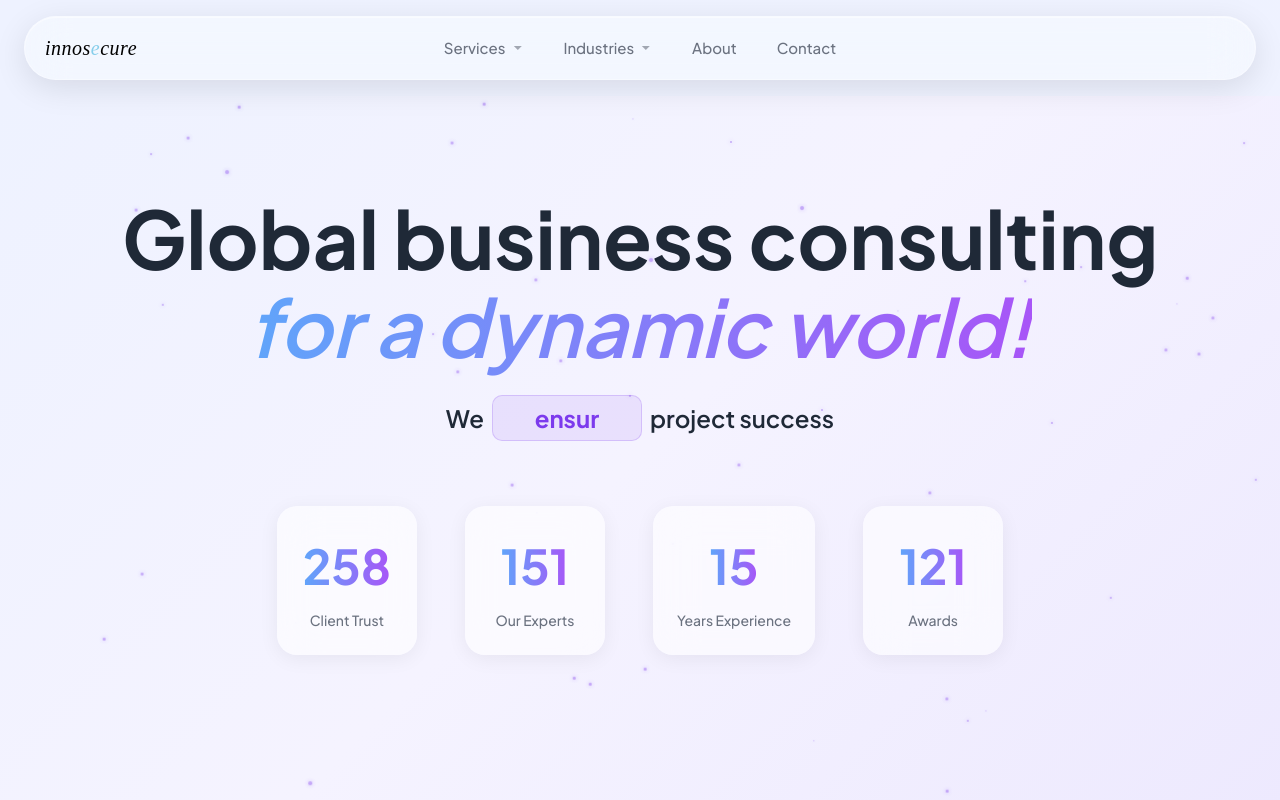
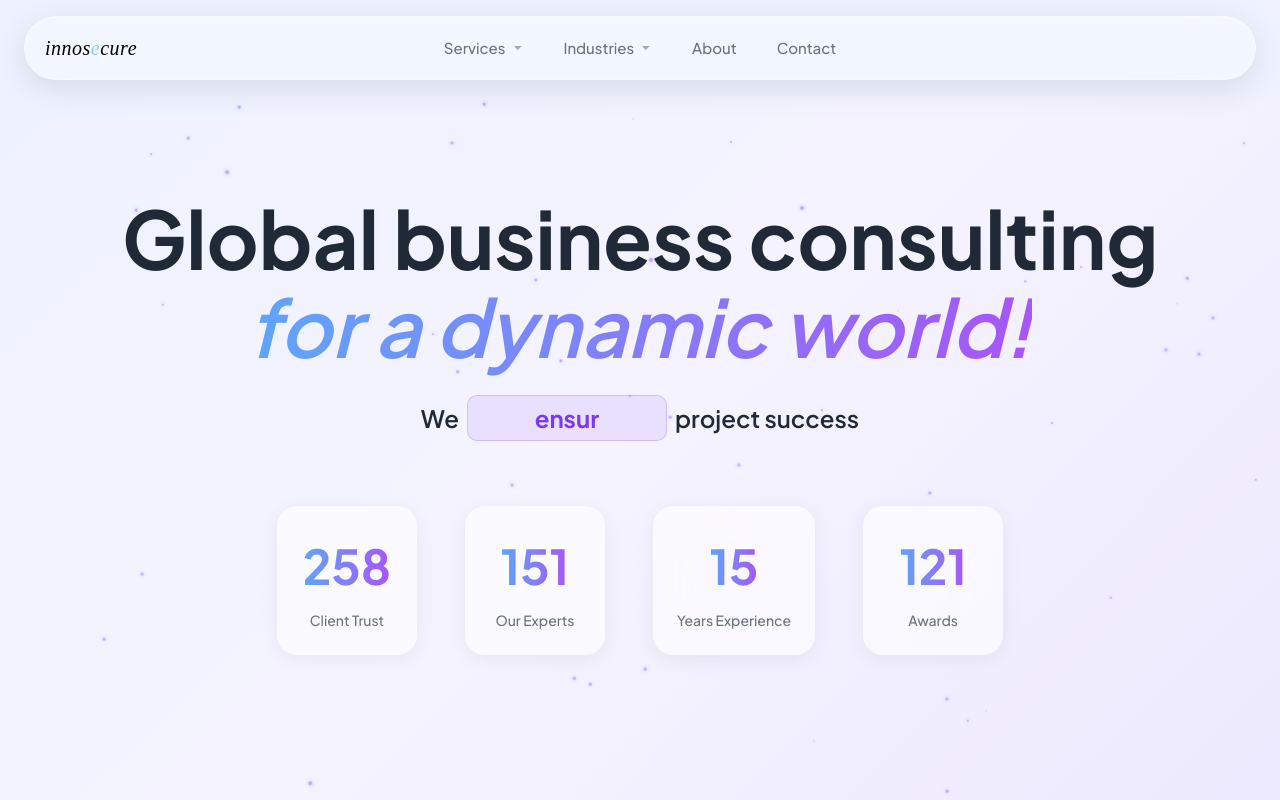
Before and after one commit to srbhcodes/InnosecureMain, a React (Vite) app: page / in a window 1280 px wide. Shown: the top 800 px of the page. Built offline with nearby package versions, Linux system fonts and the light colour scheme.

Commit message:
Update industry pages images, fix About page header, add country code dropdown to Contact, fix hero typing word container

```diff
--- a/src/styles/pages/home.css
+++ b/src/styles/pages/home.css
@@ -181,7 +181,7 @@
   border-radius: var(--radius-md);
   border: 1px solid rgba(124, 58, 237, 0.2);
   display: inline-block;
-  width: 150px;
+  min-width: 200px;
   text-align: center;
   box-sizing: border-box;
 }
```
Also changed, not shown: 1 other file (tests, documents, lock files or other folders).
